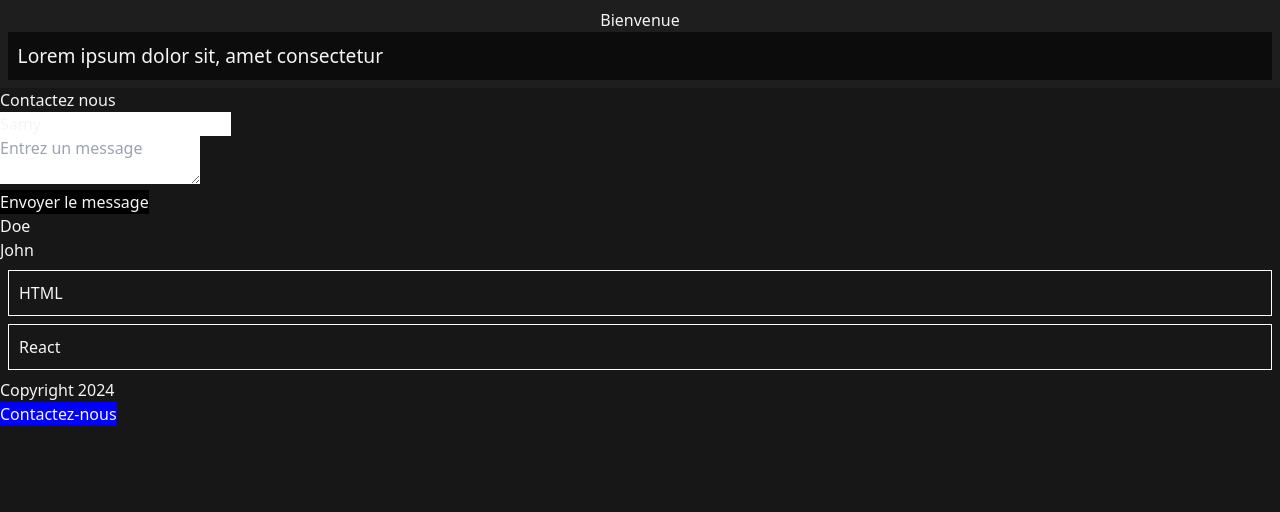
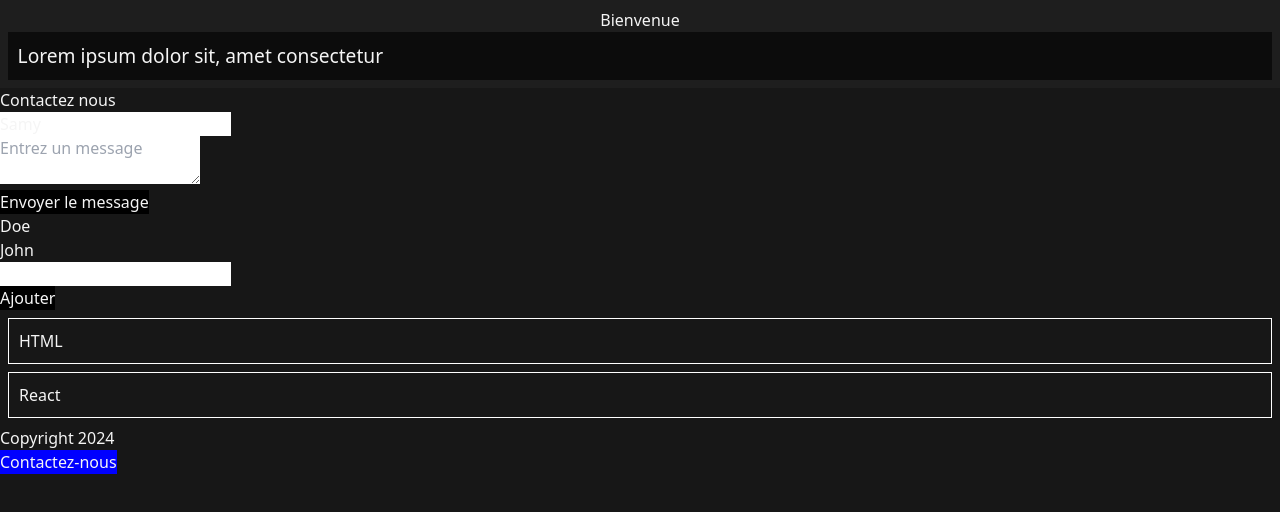
Before and after one commit to Djemai-Samy/react-16-12, a React (Vite) app: page / in a window 1280 px wide. Shown: the top 512 px of the page. Built offline with nearby package versions, Linux system fonts and the light colour scheme.

Commit message:
Exo 7: Formulaires

```diff
--- a/src/composants/containers/ContactForm/ContactForm.jsx
+++ b/src/composants/containers/ContactForm/ContactForm.jsx
@@ -2,7 +2,6 @@ import { useState } from "react";
 import Bouton from "../../ui/Bouton/Bouton";
 
 // Two Way Binding: Liaison dans les deux sens
-
 export default function ContactForm() {
 	// Variable pour stocker les données entrées dans le champs
 	const [fullNameInput, setFullNameInput] = useState('Samy');
--- a/src/composants/containers/Hobbies/Hobbies.jsx
+++ b/src/composants/containers/Hobbies/Hobbies.jsx
@@ -1,9 +1,32 @@
 import PropTypes from "prop-types"
+import Bouton from '../../ui/Bouton/Bouton'
+import { useState } from "react"
+export default function Hobbies({ hobbies }) {
 
-export default function Hobbies({ hobbies }) {
+  const [hobbyInput, setHobbyInput] = useState('')
+  const [hobbyError, setHobbyError] = useState('')
+
+  const [newHobbies, setNewHobbies] = useState(hobbies);
+
+  function gereHobbyInput(e) {
+    setHobbyInput(e.target.value);
+    setHobbyError("");
+  }
+
+  function ajouteHobby() {
+    if (hobbyInput === "") {
+      setHobbyError('Nom du hobby obligatoire !')
+      return
+    }
+    setNewHobbies([...newHobbies, { id: 'test', nom: hobbyInput }]);
+  }
   return (
+    <div>
+      <input type="text" onChange={gereHobbyInput} />
+      <p>{hobbyError}</p>
+      <Bouton gereClique={ajouteHobby}>Ajouter</Bouton>
       <ul>
-      {hobbies.map((hobby) => {
+        {newHobbies.map((hobby) => {
           return (
             <li
               key={hobby.id}
@@ -16,8 +39,14 @@ export default function Hobbies({ hobbies }) {
             </li>)
         })}
       </ul>
+    </div>
+
   )
 }
 Hobbies.propTypes = {
   hobbies: PropTypes.array.isRequired,
 }
+
+// Exercice
+// Ajouter un champs controler dans le composant pour ajouter des hobbies.
+// Tester si le champs n'est pas vide avant d'ajout le hobby dans la liste
```
Lines whose indentation alone changed are shown as unchanged.
